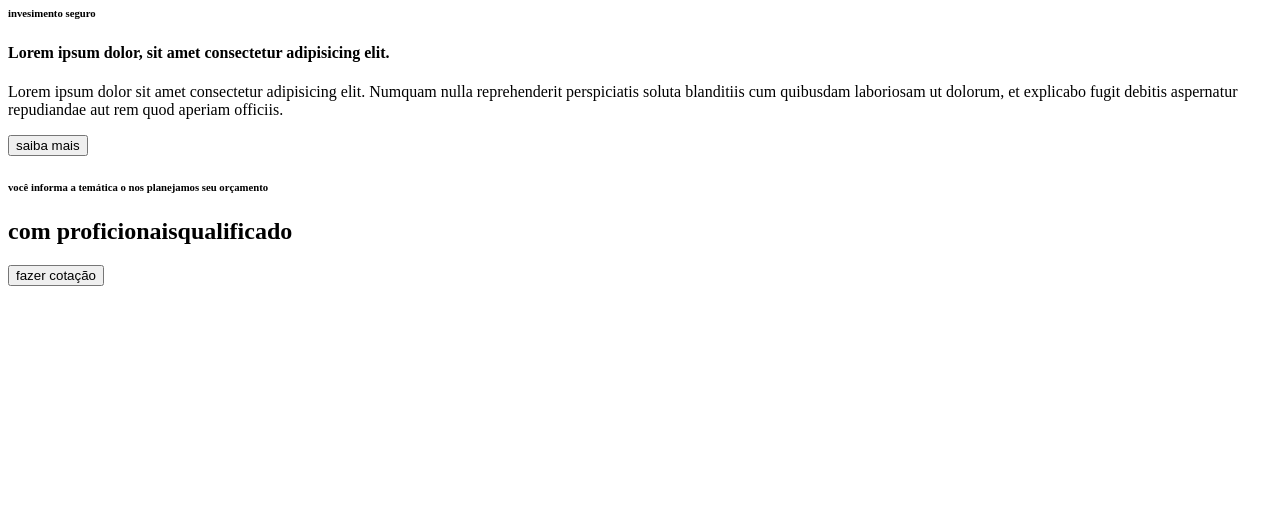
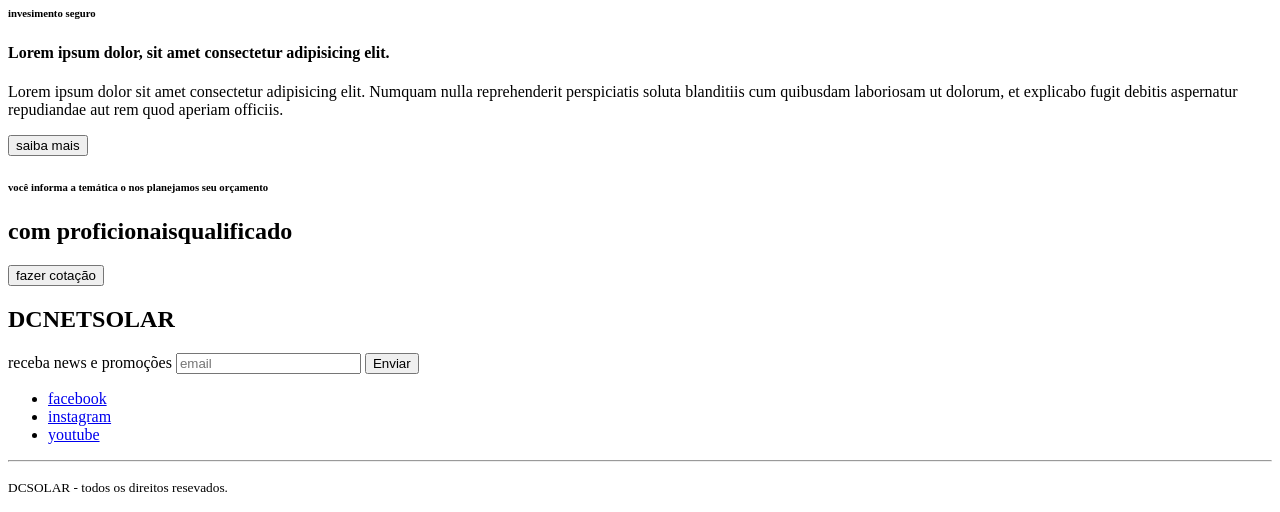
Before and after one commit to gonzagafilho/DCNETSOLAR, a plain HTML site: page index.html in a window 1280 px wide. Shown: the part 907-1419 px from the top of the page. Before the commit the page ends 1201 px from the top, so only its background shows below. Drawn offline with Linux system fonts and the light colour scheme.

Commit message:
adicionado footer

```diff
--- a/index.html
+++ b/index.html
@@ -78,6 +78,25 @@
         </div>
     </section>
    </main>
+
+   <footer>
+    <h2>DC<span>NET</span>SOLAR</h2>
+    <form>
+        <label>receba news e promoções</label>
+        <input type="email" placeholder="email" />
+        <button type="submit">Enviar</button>
+    </form>
+    <ul>
+        <li><a href="https://facebook.com" target="_blank">facebook</a></li>
+        <li><a href="https://instagram.com" target="_blank">instagram</a></li>
+        <li><a href="https://youtube.com" target="_blank">youtube</a></li>
+    </ul>
+    <hr/>
+    <p>
+      <small>DC<span>SOLAR</span> - todos os direitos resevados.</small>
+    </p>
+
+</footer>
 </body>
 
 </html>
```
